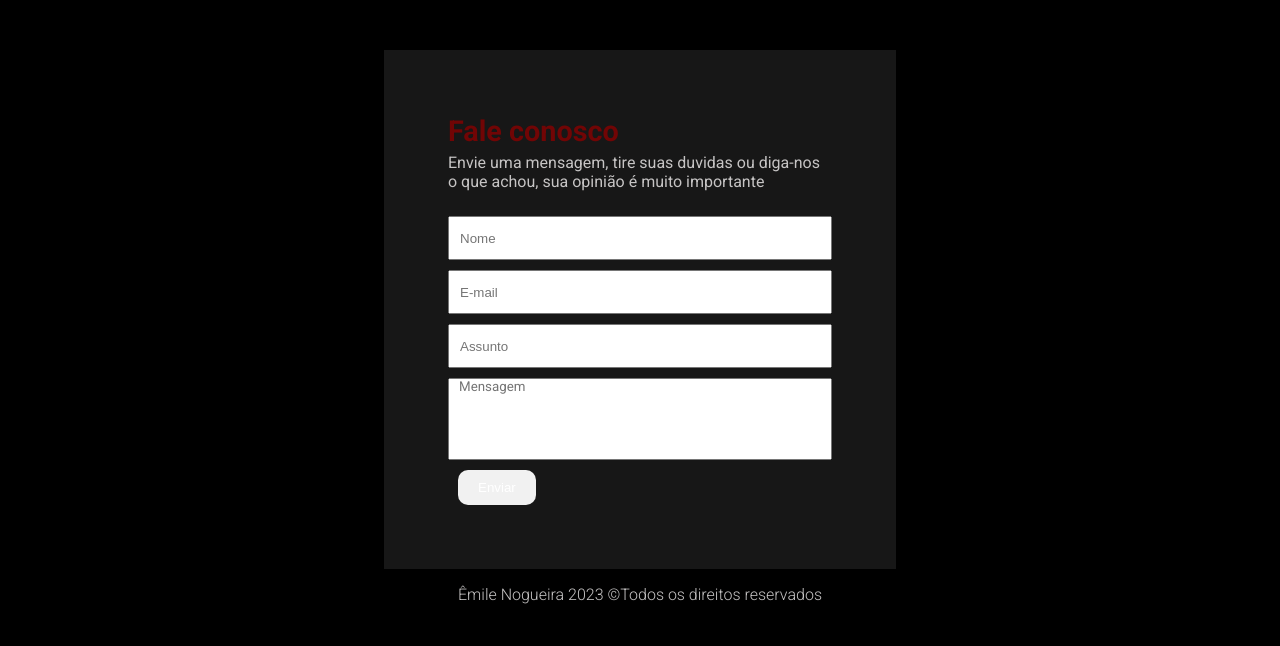
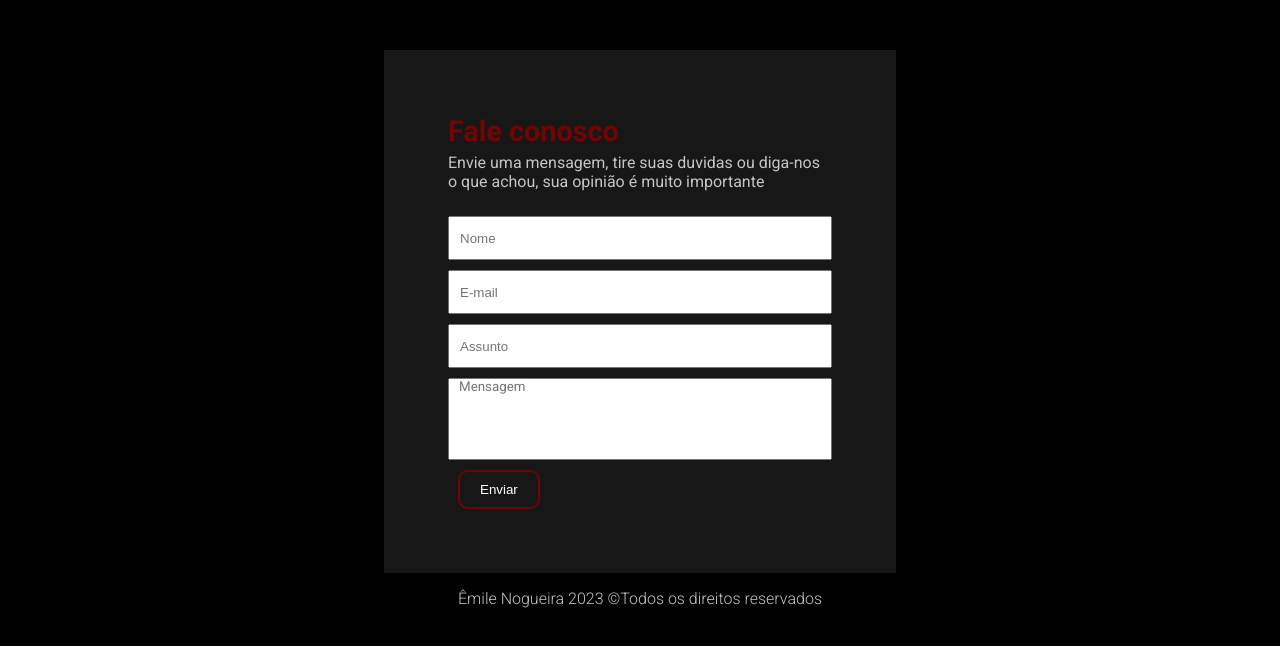
Before and after one commit to Emile-Cristine/Imagine-Dragons, a plain HTML site: page contato.html in a window 1280 px wide. In both pictures the pointer is over the button "Enviar". Shown: the part 74-720 px from the top of the page. Drawn offline with Linux system fonts and the light colour scheme.

Commit message:
Update style.css

```diff
--- a/style.css
+++ b/style.css
@@ -308,11 +308,14 @@ button{
 
 button:hover{
 
-  background-color: #f1f1f1;
+  background-color: transparent;
   border: none;
   position: relative;
   overflow: hidden;
   transition: all 0.3s ease;
+  border: 2px solid;
+  border-color: rgb(113, 5, 5);
+
 }
 
 .butao{
```
